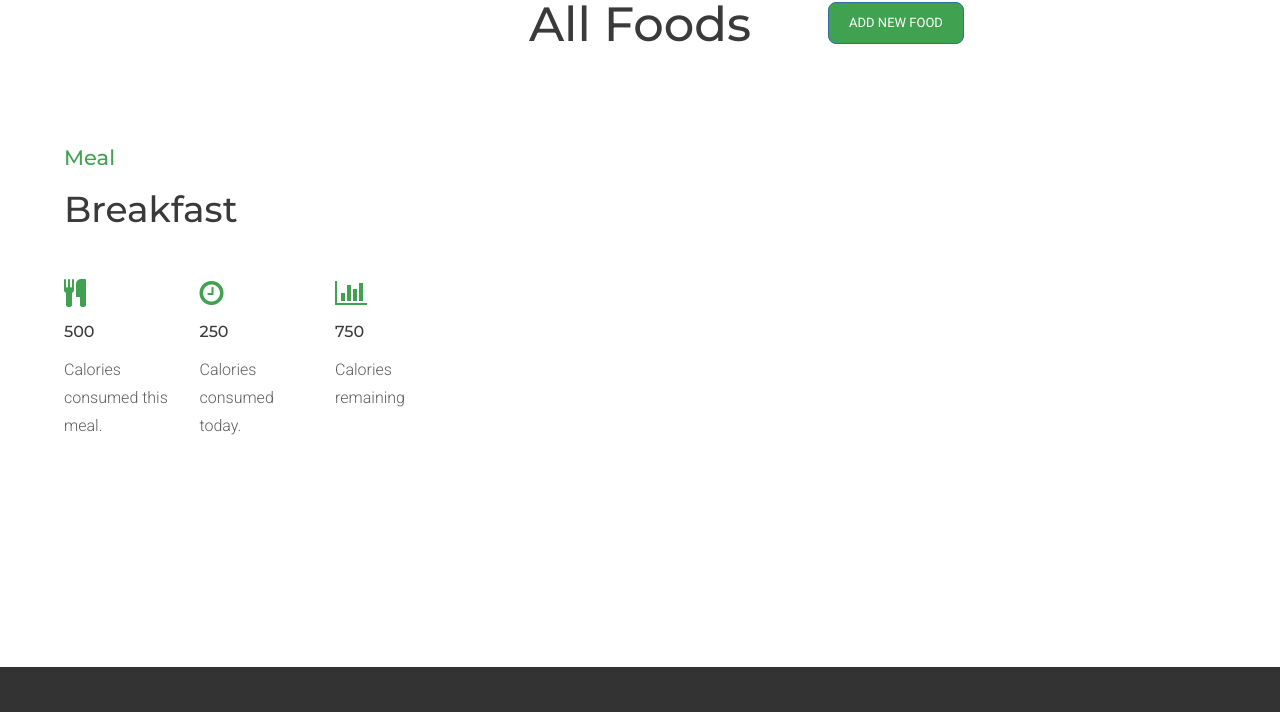
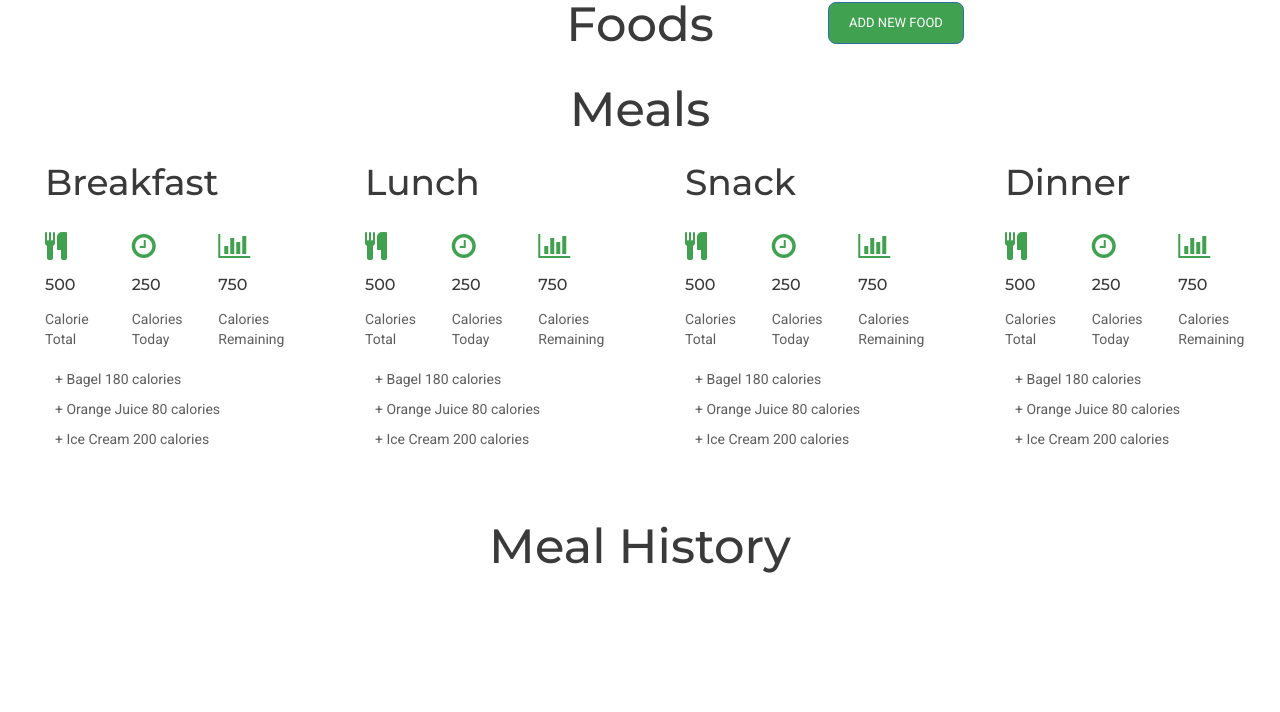
Before and after one commit to amypetrie/quantified_self_fe, a website: page index.html in a window 1280 px wide. Shown: the part 838-1550 px from the top of the page. Drawn offline with nearby package versions, Linux system fonts and the light colour scheme; no server answers.

Commit message:
improved formatting

```diff
--- a/css/custom.css
+++ b/css/custom.css
@@ -18,3 +18,7 @@
   padding:0;
   margin:0 0 0 0;
 }
+
+.about hr {
+  height: 0px;
+}
--- a/css/styles.css
+++ b/css/styles.css
@@ -340,7 +340,7 @@ nav a.active {
     min-height: 600px;
 }
 .about .about-info {
-    padding: 50px 16px;
+    /* padding: 10px 10px; */
     background-color: #ffffff;
     color: #5e5e5e;
     height: auto;
@@ -349,7 +349,7 @@ nav a.active {
     color: #40a250;
 }
 .about .about-info .fa {
-    padding-right: 8px;
+    /* padding-right: 8px; */
     color:#40a250;
 }
 /*--------------------------------------- TEAM ---------------------------------------------------*/
@@ -470,7 +470,7 @@ nav a.active {
         text-transform:uppercase;
     }
     .about .about-info {
-        padding:64px;
+        padding: 5px 45px 45px 45px;
     }
     .testimonials #carousel-testimonials {
         background-attachment: fixed;
--- a/index.html
+++ b/index.html
@@ -50,11 +50,8 @@
         <!-- Collect the nav links, forms, and other content for toggling -->
         <div class="collapse navbar-collapse" id="bs-example-navbar-collapse-1">
           <ul class="nav navbar-nav navbar-right">
-            <li><a href="#breakfast">Breakfast</a></li>
-            <li><a href="#lunch">Lunch</a></li>
-            <li><a href="#dinner">Dinner</a></li>
-            <li><a href="#snacks">Snacks</a></li>
-            <li><a href="#food"><i class="fa fa-cutlery"></i> All Foods</a></li>
+            <li><a href="#food"><i class="fa fa-shopping-basket"></i> Foods</a></li>
+            <li><a href="#meals"><i class="fa fa-cutlery"></i> Meals</a></li>
             <li><a href="#history"><i class="fa fa-calendar"></i> Meal History</a></li>
           </ul>
         </div>
@@ -81,7 +78,7 @@
           <div class="col-sm-4 text-center">
           </div>
           <div class="col-sm-4 text-center">
-            <span class="text-center"><h2>All Foods</h2>
+            <span class="text-center"><h2>Foods</h2>
           </div>
           <div class="col-sm-4 text-center">
             <br>
@@ -92,34 +89,129 @@
         </div>
       </div>
     </section>
-    <span class="anchor" id="breakfast"></span>
-    <section class="about" id="breafast">
+    <span class="anchor" id="meals"></span>
+    <section class="about" id="meals">
       <div class="container-fluid">
         <div class="row">
-          <div class="col-xs-12 col-md-6 about-info js-matchheight wow fadeInLeft" data-wow-offset="10">
-            <h5>Meal</h5>
+          <div class="col padding-0 text-center">
+            <h2>Meals</h2>
+          </div>
+          <div class="col-md-3 about-info js-matchheight wow fadeInLeft" data-wow-offset="10">
             <h3>Breakfast</h3>
-            <br/>
             <div class="row">
-              <div class="col-xs-3">
+              <div class="col-xs-4">
                 <i class="fa fa-cutlery fa-2x"></i>
                 <h6>500</h6>
-                <p>Calories consumed this meal. </p>
+                <sm>Calorie Total</sm>
               </div>
-              <div class="col-xs-3">
+              <div class="col-xs-4">
                 <i class="fa fa-clock-o fa-2x"></i>
                 <h6>250</h6>
-                <p>Calories consumed today.</p>
+                <sm>Calories Today</sm>
               </div>
-              <div class="col-xs-3">
+              <div class="col-xs-4">
                 <i class="fa fa-bar-chart fa-2x"></i>
                 <h6>750</h6>
-                <p>Calories remaining</p>
+                <sm>Calories Remaining</sm>
+              </div>
+              <div class="row">
+                <hr>
+                <ul>+ Bagel 180 calories</ul>
+                <ul>+ Orange Juice 80 calories</ul>
+                <ul>+ Ice Cream 200 calories</ul>
               </div>
             </div>
           </div>
-          <div class="col-xs-12 col-md-6 about-container js-matchheight wow fadeInRight" data-wow-offset="10">
+          <div class="col-md-3 about-info js-matchheight wow fadeInLeft" data-wow-offset="10">
+            <h3>Lunch</h3>
+            <div class="row">
+              <div class="col-xs-4">
+                <i class="fa fa-cutlery fa-2x"></i>
+                <h6>500</h6>
+                <sm>Calories Total</sm>
+              </div>
+              <div class="col-xs-4">
+                <i class="fa fa-clock-o fa-2x"></i>
+                <h6>250</h6>
+                <sm>Calories Today</sm>
+              </div>
+              <div class="col-xs-4">
+                <i class="fa fa-bar-chart fa-2x"></i>
+                <h6>750</h6>
+                <sm>Calories Remaining</sm>
+              </div>
+              <div class="row">
+                <hr>
+                <ul>+ Bagel 180 calories</ul>
+                <ul>+ Orange Juice 80 calories</ul>
+                <ul>+ Ice Cream 200 calories</ul>
+              </div>
+            </div>
           </div>
+          <div class="col-md-3 about-info js-matchheight wow fadeInLeft" data-wow-offset="10">
+            <h3>Snack</h3>
+            <div class="row">
+              <div class="col-xs-4">
+                <i class="fa fa-cutlery fa-2x"></i>
+                <h6>500</h6>
+                <sm>Calories Total</sm>
+              </div>
+              <div class="col-xs-4">
+                <i class="fa fa-clock-o fa-2x"></i>
+                <h6>250</h6>
+                <sm>Calories Today</sm>
+              </div>
+              <div class="col-xs-4">
+                <i class="fa fa-bar-chart fa-2x"></i>
+                <h6>750</h6>
+                <sm>Calories Remaining</sm>
+              </div>
+              <div class="row">
+                <hr>
+                <ul>+ Bagel 180 calories</ul>
+                <ul>+ Orange Juice 80 calories</ul>
+                <ul>+ Ice Cream 200 calories</ul>
+              </div>
+            </div>
+          </div>
+          <div class="col-md-3 about-info js-matchheight wow fadeInLeft" data-wow-offset="10">
+            <h3>Dinner</h3>
+            <div class="row">
+              <div class="col-xs-4">
+                <i class="fa fa-cutlery fa-2x"></i>
+                <h6>500</h6>
+                <sm>Calories Total</sm>
+              </div>
+              <div class="col-xs-4">
+                <i class="fa fa-clock-o fa-2x"></i>
+                <h6>250</h6>
+                <sm>Calories Today</sm>
+              </div>
+              <div class="col-xs-4">
+                <i class="fa fa-bar-chart fa-2x"></i>
+                <h6>750</h6>
+                <sm>Calories Remaining</sm>
+              </div>
+              <div class="row">
+                <hr>
+                <ul>+ Bagel 180 calories</ul>
+                <ul>+ Orange Juice 80 calories</ul>
+                <ul>+ Ice Cream 200 calories</ul>
+              </div>
+            </div>
+          </div>
+        </div>
+      </div>
+    </section>
+    <span class="anchor" id="history"></span>
+    <section class="about" id="history">
+      <div class="container-fluid">
+        <div class="col text-center">
+          <h2>Meal History</h2>
+        </div>
+      </div>
+      <div class="row">
+        <div class="col-xs-12 col-md-6 about-container js-matchheight wow fadeInRight" data-wow-offset="10">
         </div>
       </div>
     </section>
@@ -127,14 +219,7 @@
       <div class="container">
         <div class="row">
           <div class="col-xs-12">
-            <ul class="list-inline text-center margin-bottom">
-              <li><a href=""><i class="fa fa-facebook"></i></a></li>
-              <li><a href=""><i class="fa fa-twitter"></i></a></li>
-              <li><a href=""><i class="fa fa-linkedin"></i></a></li>
-              <li><a href=""><i class="fa fa-behance"></i></a></li>
-            </ul>
-            <p class="text-center">© 2018 <a href="http://hh-themes.com/" target="_blank">HH Themes</a></p>
-            <!-- Please do not remove the backlink to us unless you have purchased a license. It is part of the license conditions. Thanks for understanding :) -->
+            <p class="text-center">© Amy Petrie & Norm Schultz 2018  <a href="http://hh-themes.com/" target="_blank"> Made with Bootstrap HH</a></p>
           </div>
         </div>
       </div>
```
